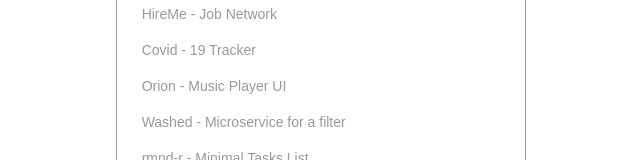
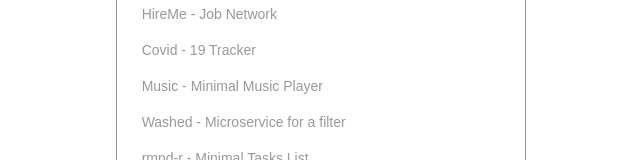
Before and after one commit to barelyhuman/reaper.im-old, a Next.js app: page /work in a window 1280 px wide. Shown: the part 314-474 px from the top of the page, without its empty margins (319-959 px from the left). Built offline with nearby package versions, Linux system fonts and the light colour scheme.

Commit message:
update links

```diff
--- a/pages/work/index.js
+++ b/pages/work/index.js
@@ -37,8 +37,8 @@ function Work() {
         </a>
         </li>
         <li>
-          <a target="_blank" href="https://orion.barelyhuman.dev">
-            Orion - Music Player UI
+          <a target="_blank" href="https://music.reaper.im">
+            Music - Minimal Music Player
         </a>
         </li>
         <li>
```
